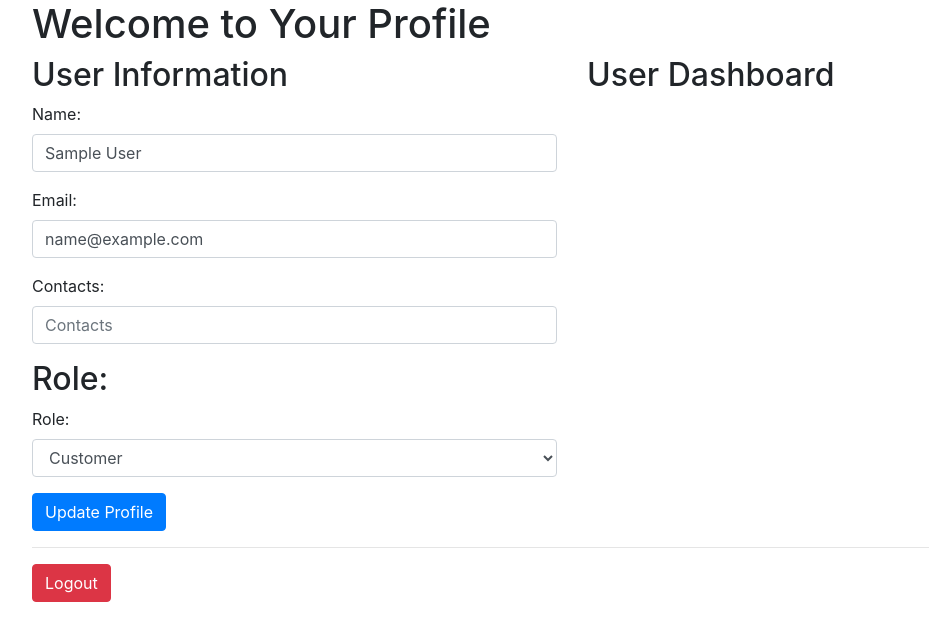
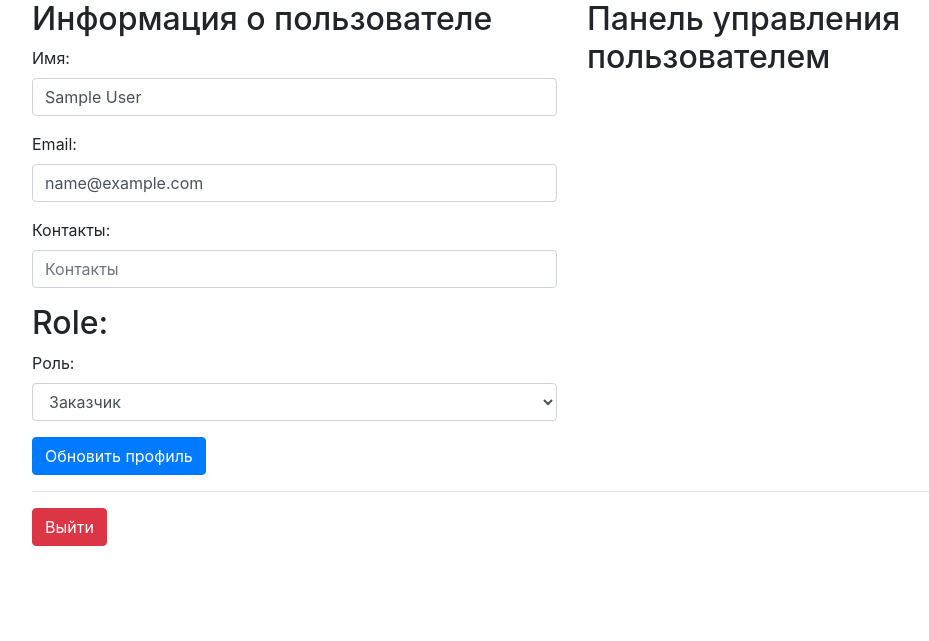
Before and after one commit to Kuberunnak10/cabinet, a Django app: page /user/profile/ in a window 1280 px wide. Shown: the part 56-697 px from the top of the page, without its empty margins (68-997 px from the left). Run offline with Django 5.2, Linux system fonts and the light colour scheme; the visitor is signed in with stand-in values (Sample User, id 1); some libraries are stand-ins or nearby versions.

Commit message:
fix templates

```diff
--- a/templates/base.html
+++ b/templates/base.html
@@ -4,7 +4,6 @@
     <meta charset="UTF-8">
     <meta name="viewport" content="width=device-width, initial-scale=1.0">
     <title>My Website</title>
-    <!-- Подключаем стили Bootstrap -->
     <link href="https://maxcdn.bootstrapcdn.com/bootstrap/4.5.2/css/bootstrap.min.css" rel="stylesheet">
 </head>
 <body>
@@ -41,8 +40,6 @@
         {% block content %}
         {% endblock %}
     </div>
-
-    <!-- Подключаем скрипты Bootstrap (необходим jQuery и Popper.js для работы) -->
      <script src="https://ajax.googleapis.com/ajax/libs/jquery/3.5.1/jquery.min.js"></script>
     <script src="https://cdnjs.cloudflare.com/ajax/libs/popper.js/1.16.0/umd/popper.min.js"></script>
     <script src="https://maxcdn.bootstrapcdn.com/bootstrap/4.5.2/js/bootstrap.min.js"></script>
--- a/templates/profile/profile.html
+++ b/templates/profile/profile.html
@@ -1,57 +1,56 @@
 {% extends 'base.html' %}
 {% block content%}
 <div class="container">
-    <h1>Welcome to Your Profile</h1>
     <div class="row">
         <div class="col-md-6">
-            <h2>User Information</h2>
+            <h2>Информация о пользователе</h2>
             <form method="post" action="{% url 'profile' %}">
                 {% csrf_token %}
                 <div class="form-group">
-                    <label for="name">Name:</label>
-                    <input type="text" class="form-control" id="name" name="name" value="{{ user.name }}" placeholder="Name">
+                    <label for="name">Имя:</label>
+                    <input type="text" class="form-control" id="name" name="name" value="{{ user.name }}" placeholder="Имя">
                 </div>
                 <div class="form-group">
                     <label for="email">Email:</label>
                     <input type="email" class="form-control" id="email" name="email" value="{{ user.email }}" placeholder="Email">
                 </div>
                 <div class="form-group">
-                    <label for="contacts">Contacts:</label>
-                    <input type="text" class="form-control" id="contacts" name="contacts" value="{{ user.contacts }}" placeholder="Contacts">
+                    <label for="contacts">Контакты:</label>
+                    <input type="text" class="form-control" id="contacts" name="contacts" value="{{ user.contacts }}" placeholder="Контакты">
                 </div>
                 {% if user.role == 'Executor' %}
-                <div class="form-group">
-                    <label for="experience">Experience:</label>
-                    <textarea class="form-control" id="experience" name="experience" placeholder="Experience">{{ user.experience }}</textarea>
-                </div>
+                    <div class="form-group">
+                        <label for="experience">Опыт:</label>
+                        <textarea class="form-control" id="experience" name="experience" placeholder="Укажите ваш опыт">{{ user.experience|default:"" }}</textarea>
+                    </div>
+                {% else %}
+                    <textarea class="form-control" id="experience" name="experience" placeholder="Укажите ваш опыт" hidden>{{ user.experience|default:"" }}</textarea>
                 {% endif %}
                 <h2>Role: {{ user.role }}</h2>
                 <div class="form-group">
-                    <label for="role">Role:</label>
+                    <label for="role">Роль:</label>
                     <select class="form-control" id="role" name="role">
-                        <option value="Customer" {% if user.role == 'Customer' %} selected {% endif %}>Customer</option>
-                        <option value="Executor" {% if user.role == 'Executor' %} selected {% endif %}>Executor</option>
+                        <option value="Customer" {% if user.role == 'Customer' %} selected {% endif %}>Заказчик</option>
+                        <option value="Executor" {% if user.role == 'Executor' %} selected {% endif %}>Исполнитель</option>
                     </select>
                 </div>
-                <button type="submit" class="btn btn-primary">Update Profile</button>
+                <button type="submit" class="btn btn-primary">Обновить профиль</button>
             </form>
         </div>
         <div class="col-md-6">
-            <h2>User Dashboard</h2>
+            <h2>Панель управления пользователем</h2>
             <div class="row">
                 <div class="col-md-12">
                     {% if user.role == 'Customer' %}
-                        <!-- Customer Dashboard -->
-                        <p>Customer Dashboard Content Goes Here</p>
+                        <p>Содержимое панели мониторинга заказчика</p>
                     {% elif user.role == 'Executor' %}
-                        <!-- Executor Dashboard -->
-                        <p>Executor Dashboard Content Goes Here</p>
+                        <p>Содержимое панели мониторинга исполнителя</p>
                     {% endif %}
                 </div>
             </div>
         </div>
     </div>
     <hr>
-    <a href="{% url 'logout' %}" class="btn btn-danger">Logout</a>
+    <a href="{% url 'logout' %}" class="btn btn-danger">Выйти</a>
 </div>
 {% endblock %}
--- a/users/views.py
+++ b/users/views.py
@@ -30,10 +30,11 @@
         user.name = request.POST.get('name')
         user.email = request.POST.get('email')
         user.contacts = request.POST.get('contacts')
-        user.experience = request.POST.get('experience')  # Сохранение опыта
+
         new_role = request.POST.get('role')
         user.role = new_role
+        if user.role == 'Executor':
+            user.experience = request.POST.get('experience')
         user.save()
-        # Обновляем данные пользователя и перенаправляем на ту же страницу
         return redirect('profile')
     return render(request, 'profile/profile.html')
```
Also changed, not shown: users/forms.py (+13 -1 lines).
